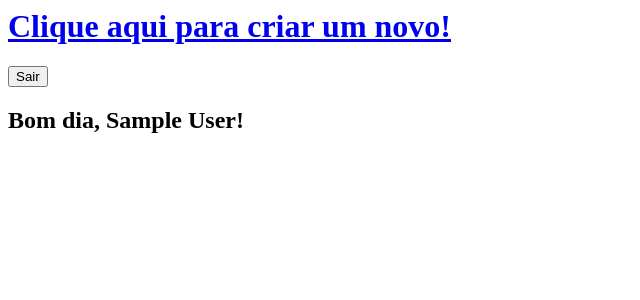
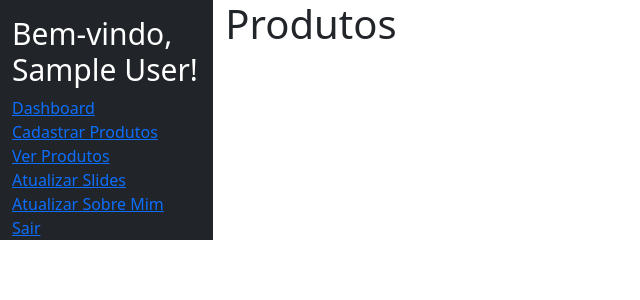
Before and after one commit to josebrunoleite/Projeto-Senac, a PHP site: page /admin/view-cast.php in a window 1280 px wide. Shown: the top 300 px of the page, without its empty margins (0-640 px from the left). Run offline with PHP 8.4, Linux system fonts and the light colour scheme; the visitor is signed in with stand-in values (Sample User, id 1); data that the repository does not hold is empty.

Commit message:
Diversas Alterações

```diff
--- /dev/null
+++ b/admin/footer.php
@@ -0,0 +1,4 @@
+</div>
+	</div>
+</body>
+</html>
--- /dev/null
+++ b/admin/header.php
@@ -0,0 +1,42 @@
+<?php
+include('../config/connect.php');
+
+$id =
+
+$stmt = $conn->prepare("SELECT * FROM products ORDER BY id");
+$stmt->execute();
+
+$results = $stmt->fetchALL(PDO::FETCH_ASSOC);
+?>
+<?php
+session_start();
+if ($_SESSION['logado'] != true) {
+	session_destroy();
+	header("Location: index.php");
+}
+if (isset($_POST['sair'])) {
+	$_SESSION = array();
+	session_destroy();
+	header("Location: index.php");
+	die();
+}
+
+?>
+
+<!DOCTYPE html>
+	<html lang="pt-br">
+	<head>
+		<meta charset="UTF-8">
+		<meta name="viewport" content="width=device-width, initial-scale=1.0">
+		<title>Administrador</title>
+		<!-- CSS only -->
+		<link href="https://cdn.jsdelivr.net/npm/bootstrap@5.1.3/dist/css/bootstrap.min.css" rel="stylesheet" integrity="sha384-1BmE4kWBq78iYhFldvKuhfTAU6auU8tT94WrHftjDbrCEXSU1oBoqyl2QvZ6jIW3" crossorigin="anonymous">
+		<!-- JavaScript Bundle with Popper -->
+		<script src="https://cdn.jsdelivr.net/npm/bootstrap@5.1.3/dist/js/bootstrap.bundle.min.js" integrity="sha384-ka7Sk0Gln4gmtz2MlQnikT1wXgYsOg+OMhuP+IlRH9sENBO0LRn5q+8nbTov4+1p" crossorigin="anonymous"></script>
+		<link rel="stylesheet" href="style.css">
+	</head>
+<body>
+
+	<!-- <navbar> -->
+	<div class="container-fluid">
+		<div class="row">
--- a/admin/index.php
+++ b/admin/index.php
@@ -12,7 +12,8 @@
 <body class="text-center">
 	<form id="form-login align-middle" action="logar.php" method="POST">
 		<div class="mb-3">
-			<img src="https://cdn.discordapp.com/emojis/237066985844768768.png" class="mb-4 mt-3" width="80px" alt="login">
+			<!--<a href="../index.php" style="text-decoration: none !important;"><p>Clique para voltar ao site.</p></a>-->
+			<img src="../images/favicon.png" class="mb-4 mt-3" width="80px" alt="login">
 			<h3>Login Painel Administrativo</h3>
 				</div>
 		  		<div class="mb-3">
--- /dev/null
+++ b/admin/navbar.php
@@ -0,0 +1,26 @@
+<link rel="stylesheet" href="style.css">
+<nav id="sidebarMenu" class="col-md-3 col-lg-2 text-white bg-dark pt-3">
+	<?php echo '<h2 style="font-size: 30px;">Bem-vindo, '.$_SESSION['nome'].'!</h2>'; ?>
+	<ul class="nav flex-column">
+		<li class="nav-item">
+			<a href="view-cast.php">Dashboard</a>
+		</li>
+		<li class="nav-item">
+			<a href="form-products.php">Cadastrar Produtos</a>
+		</li>
+		<li>
+			<a href="">Ver Produtos</a>
+		</li>
+		<li class="nav-item">
+			<a href="">Atualizar Slides</a>
+		</li>
+		<li class="nav-item">
+			<a href="">Atualizar Sobre Mim</a>
+		</li>
+		<form action="" method="POST">
+		<li>
+			<a href="index.php" name="sair">Sair</a>
+		</li>
+	</form>
+	</ul>
+</nav>
--- /dev/null
+++ b/admin/style.css
@@ -0,0 +1,6 @@
+input, select{
+	margin-bottom: 10px !important;
+}
+#sidebarMenu{
+	height: 100%;
+}
--- a/admin/update-cast.php
+++ b/admin/update-cast.php
@@ -6,12 +6,12 @@ $nome = $_POST['nome'];
 $description = $_POST['description'];
 $arquivoNovo = $_FILES['image'];
 
-$stmt = $conn->prepare("UPDATE products SET name =:NAME, image =:IMAGE, description = :DESCRIPTION WHERE id = :ID");
+$stmt = $conn->prepare('UPDATE products SET id = :id, name = :name, category = :category, image = :image, description = :description WHERE id = :id');
 
 $arquivoNovo = explode('.', $arquivo['name']);
 move_uploaded_file($arquivo['tmp_name'], '../images/images-cat/'.$arquivo['name']);
 
-$image = '../images/images-cat/'.$arquivo['name'];
+$image = 'images/images-cat/'.$arquivo['name'];
 
 
 $stmt->bindParam(':ID', $id);
--- a/admin/view-cast.php
+++ b/admin/view-cast.php
@@ -1,59 +1,33 @@
-<?php
-include('../config/connect.php');
 
+	<?php include_once('header.php'); ?>
 
-$stmt = $conn->prepare("SELECT * FROM products ORDER BY id");
-$stmt->execute();
+	<?php include_once('navbar.php'); ?>
 
-$result = $stmt->fetchALL(PDO::FETCH_ASSOC);
-?>
-<?php
-session_start();
-if ($_SESSION['logado'] != true) {
-	session_destroy();
-	header("Location: index.php");
-}
-if (isset($_POST['sair'])) {
-	$_SESSION = array();
-	session_destroy();
-	header("Location: index.php");
-	die();
-}
-?>
-<div class="container">
-	<h1><a href="form-products.php" title="">Clique aqui para criar um novo!</a></h1>
-	<form action="" method="POST">
-	<input type="submit" value="Sair" name="sair">
-	</form>
-	 <?php echo '<h2>Bom dia, '.$_SESSION['nome'].'!</h2>'; ?>
-	<?php foreach($result as $post):?>
-	<h1 id="main-title"><?=$_POST['category']?></h1>
+	<!-- <editar postagens> -->
+		<main class="col-md-9 col-lg-10">
+			<h1 id="main-title">Produtos</h1>
+			<?php foreach($results as $post): ?>
 			<table class="table" id="contacts-table">
 					<thead>
 						<tr>
 							<th scope="col">#</th>
 							<th scope="col">Nome</th>
-						<th scope="col">Descrição</th>
-						<th scope="col">Imagem</th>
 							<th scope="col">Ações</th>
 						</tr>
 					</thead>
 					<tbody>
-
 							<tr>
 							  <td scope="row"><?=$post["id"]?></td>
 							  <td scope="row"><?=$post["name"]?></td>
-						  <td scope="row"><?=$post["description"]?></td>
-						  <td scope="row"><img src="<?=$post["image"]?>" width="80px" alt=""></td>
 							  <td scope="action">
-						  	<a href="viewBlog.php?id=<?=$post['id']?>"><i class="fas fa-eye check-icon">Ver</i></a>
-						  	<a href="form-upadte.php?id=<?$post['id']?>" title="">Editar</a>
-						  	<a href="delete-cast.php?id=<?=$post['id']?>">X</a>
-						  	<a href="" title="">Não está a funcionar, somente o delete</a>
+							  	<a href="products-update.php?id=<?=$post['id']?>" title="">Editar</a>
+							  	<a href="delete-cast.php?id=<?=$post['id']?>">Excluir</a>
 							  </td>
 							</tr>
 
 					</tbody>
 			</table>
 		<?php endforeach;?>
-</div>
+		</main>
+		<!-- </editar postagens> -->
+	<?php include_once('footer.php'); ?>
--- a/body/admin/style-index.css
+++ b/body/admin/style-index.css
@@ -22,3 +22,7 @@ form{
 	padding: 10px;
 
 }
+p{
+	font-size: 15px;
+	color: white;
+}
--- a/category.php
+++ b/category.php
@@ -27,7 +27,7 @@ $results = $stmt->fetchAll(PDO::FETCH_ASSOC);
                 <?php
                 if ($cat == 'bolos') {
                     echo "Bolos";
-                }elseif ($cat == 'especiais') {
+                }elseif ($cat == 'especial') {
                     echo "Especiais";
                 }else{
                     echo "Almoços";
--- a/navbar.php
+++ b/navbar.php
@@ -11,9 +11,9 @@
 
             <a class="nav-link" href="category.php?cat=bolos">Bolos</a>
 
-            <a class="nav-link" href="category.php?cat=especiais">Especias</a>
+            <a class="nav-link" href="category.php?cat=especial">Especias</a>
 
-            <a class="nav-link" href="category.php?cat=almocos">Almoços</a>
+            <a class="nav-link" href="category.php?cat=almoco">Almoços</a>
 
             <a class="nav-link" href="formulario.php">Fale comigo</a>
 
```
Also changed, not shown: admin/create-cast.php (+7 -7 lines), admin/form-products.php (+17 -26 lines), admin/form-update.php (deleted, +0 -27 lines), admin/products-update.php (added, +21 -0 lines), body/admin/header-admin.php (deleted, +0 -15 lines), body/admin/sobre-mim.php (deleted, +0 -10 lines), index.php (+12 -6 lines), admin/update-sobremim.php (added), images/favicon.png, images/login.png (deleted). Lines whose indentation alone changed are shown as unchanged.
